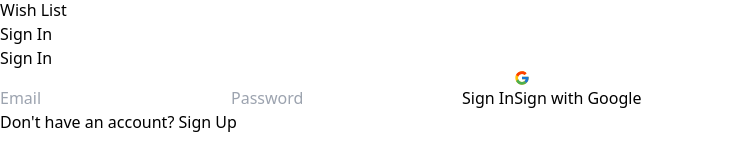
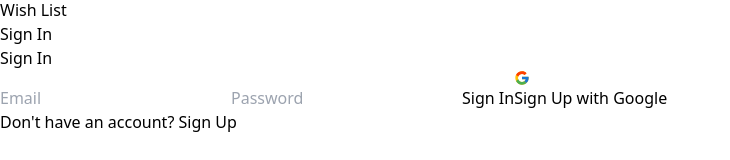
Before and after one commit to Punnamrithvika/Real-estate-Management-, a React (Vite) app in the folder client/: page /sign-in in a window 1280 px wide. Shown: the part 146-306 px from the top of the page, without its empty margins (0-730 px from the left). Built offline with nearby package versions, Linux system fonts and the light colour scheme.

Commit message:
Update Oauth.jsx

```diff
--- a/client/src/components/Oauth.jsx
+++ b/client/src/components/Oauth.jsx
@@ -5,16 +5,16 @@ import { useDispatch } from 'react-redux';
 import { useNavigate } from 'react-router-dom';
 import { FcGoogle } from 'react-icons/fc';
 
-export default function Oauth() {
+export default function Oauth({ pageType }) {
     const dispatch = useDispatch();
     const navigate = useNavigate();
 
-    const onHandleGoogleClick = async () => {
+    const handleGoogleClick = async () => {
         try {
             const provider = new GoogleAuthProvider();
             const auth = getAuth();
             const result = await signInWithPopup(auth, provider);
-            const apiUrl = "/api/auth/google";
+            const apiUrl = pageType === "signIn" ? "/api/auth/google" : "/api/auth/google/signup";
             const options = {
                 method: "POST",
                 headers: {
@@ -31,18 +31,18 @@ export default function Oauth() {
             dispatch(signInSuccess(data));
             navigate("/");
         } catch (error) {
-            console.log("Error with Google sign-in", error);
+            console.log(`Error with Google ${pageType}`, error);
         }
     };
 
     return (
         <button
             type="button"
-            onClick={onHandleGoogleClick}
+            onClick={handleGoogleClick}
             className="flex items-center justify-center w-full gap-2 px-4 py-2 mt-4 text-sm font-medium text-gray-700 bg-white border border-gray-300 rounded-md shadow-sm hover:bg-gray-100 transition duration-200"
         >
             <FcGoogle className="text-xl" />
-            Sign with Google
+            {pageType === "signIn" ? "Sign In with Google" : "Sign Up with Google"}
         </button>
     );
 }
```
